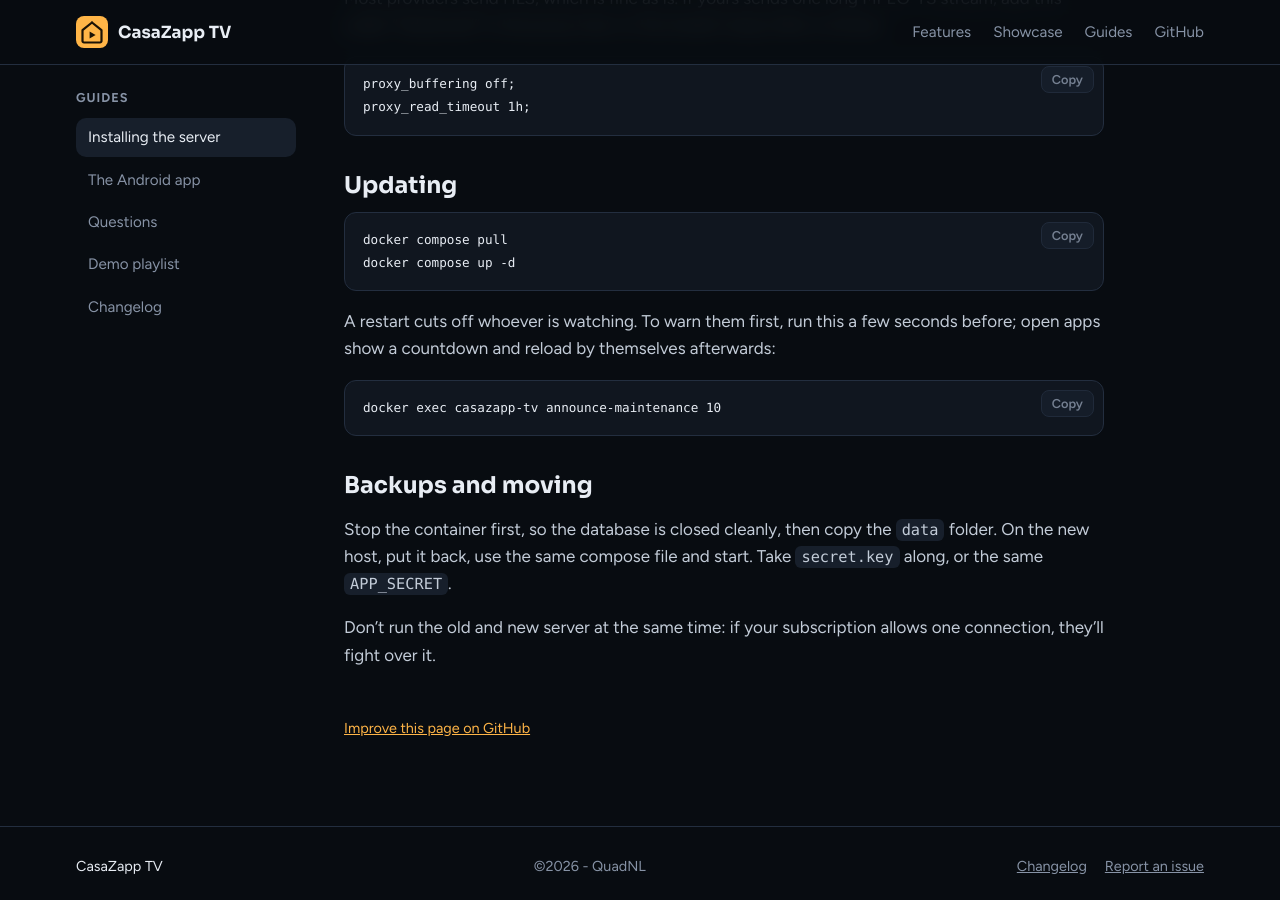
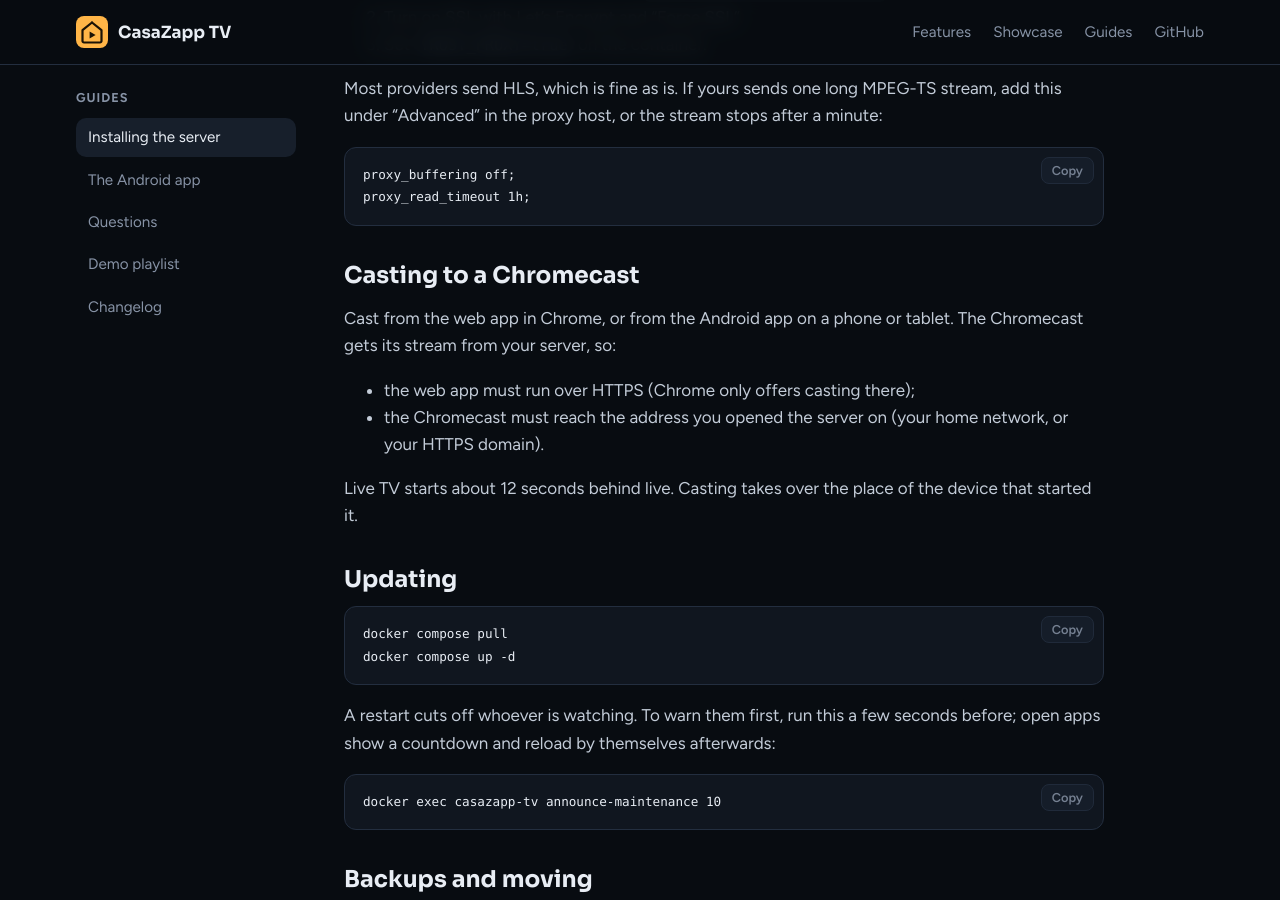
Before and after one commit to QuadNL/CasaZapp-TV-release, a Jekyll site: the page built from docs/server.md, in a window 1280 px wide and 900 px high, scrolled down 3658 px. Built offline with Jekyll 4.4.1, drawn with Linux system fonts in a browser that asks for light colours; our own code applies the rules of GitHub Pages for plain Markdown files; some of the changed text lies outside the part shown.

Commit message:
docs: server guide up to date for 0.5.1 (casting, PUBLIC_URL, tags)
Co-Authored-By: Claude Opus 5.5 <noreply@anthropic.com>

````diff
--- a/docker-compose.yml
+++ b/docker-compose.yml
@@ -11,6 +11,8 @@ services:
       CACHE_DIR: /cache
       # Behind a reverse proxy (Nginx Proxy Manager, Caddy, Traefik):
       # TRUST_PROXY: "true"
+      # The address you use for the server; apps that find it on the network connect there:
+      # PUBLIC_URL: https://tv.example.com
     volumes:
       - ./data:/data
       - ./recordings:/recordings
--- a/docs/server.md
+++ b/docs/server.md
@@ -14,22 +14,22 @@ Linux box, a Proxmox LXC, a Raspberry Pi 4 or newer (64-bit).
 The server is `ghcr.io/quadnl/casazapp-tv-release`, for `amd64` and `arm64`
 ([all versions](https://github.com/QuadNL/CasaZapp-TV-release/pkgs/container/casazapp-tv-release)).
 
-| Tag       | Follows                                        |
-| --------- | ---------------------------------------------- |
-| `latest`  | The newest release                             |
-| `0.4`     | The newest release of 0.4, without a new minor |
-| `0.4.11`  | Exactly that version (any version number)      |
+| Tag      | Follows                                    |
+| -------- | ------------------------------------------ |
+| `latest` | The newest release                         |
+| `0.5`    | The newest 0.5 release, not the next minor |
+| `0.5.1`  | Exactly that version                       |
 
 ## Folders
 
 The container uses three folders. Give each its own mount, so a full recordings disk can't take
 the database down with it.
 
-| In the container | Contents                                   | Back it up? |
+| In the container | Contents                                          | Back it up? |
 | ---------------- | ------------------------------------------------- | ----------- |
 | `/data`          | Database, encryption key, channel logos           | Yes         |
 | `/recordings`    | Recordings                                        | If you like |
-| `/cache`         | The buffer of a paused channel; cleared at start  | No          |
+| `/cache`         | Pause and cast buffers; cleared at start          | No          |
 
 `/recordings` and `/cache` are only used when `RECORDINGS_DIR` and `CACHE_DIR` point there, as in
 the compose file below. Without them everything lives under `/data`.
@@ -47,6 +47,10 @@ services:
       TZ: Europe/Amsterdam
       RECORDINGS_DIR: /recordings
       CACHE_DIR: /cache
+      # Behind a reverse proxy:
+      # TRUST_PROXY: "true"
+      # The address you use for the server (see "Find it by name"):
+      # PUBLIC_URL: https://tv.example.com
     volumes:
       - ./data:/data
       - ./recordings:/recordings
@@ -84,7 +88,7 @@ All of these are optional.
 
 | Variable         | Default            | What it does                                                        |
 | ---------------- | ------------------ | ------------------------------------------------------------------- |
-| `PORT`           | `8080`             | Port inside the container                                           |
+| `PORT`           | `8080`             | Port the server listens on (with host network: on the host)         |
 | `TZ`             | UTC                | Time zone for the guide and recordings                              |
 | `RECORDINGS_DIR` | `/data/recordings` | Where recordings go                                                 |
 | `CACHE_DIR`      | `/data`            | Where the pause buffer goes (in a `timeshift` folder)               |
@@ -142,6 +146,18 @@ proxy_buffering off;
 proxy_read_timeout 1h;
 ```
 
+## Casting to a Chromecast
+
+Cast from the web app in Chrome, or from the Android app on a phone or tablet. The Chromecast gets
+its stream from your server, so:
+
+- the web app must run over HTTPS (Chrome only offers casting there);
+- the Chromecast must reach the address you opened the server on (your home network, or your
+  HTTPS domain).
+
+Live TV starts about 12 seconds behind live. Casting takes over the place of the device that
+started it.
+
 ## Updating
 
 ```bash
````
Also changed, not shown: other parts of docs/server.md (+1 -1 lines), docs/faq.md (+6 -1 lines).
